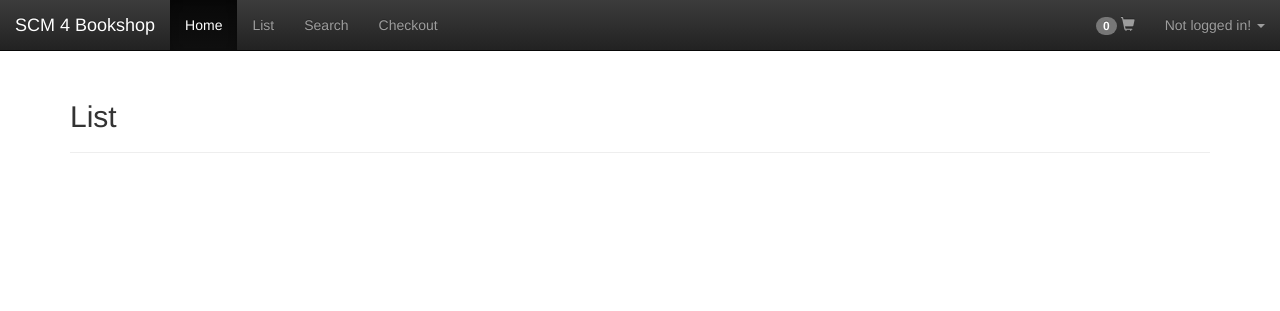
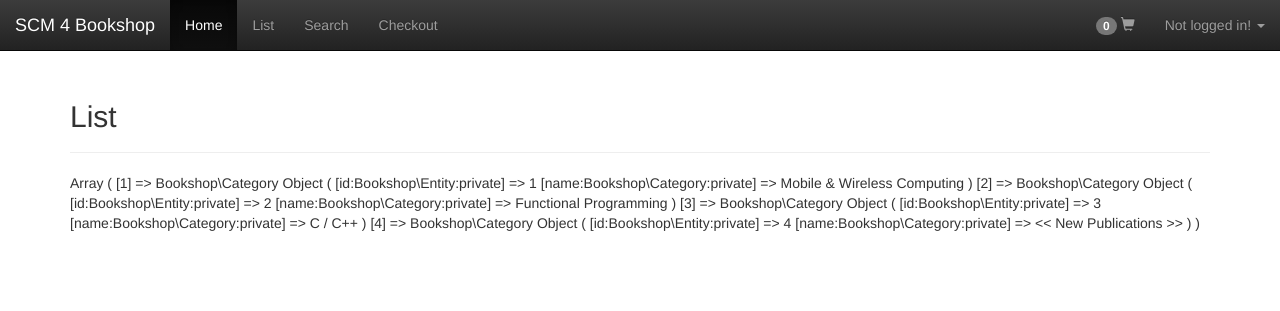
Before and after one commit to MFHias/SCR, a PHP site: page /index.php?view=list in a window 1280 px wide. Shown: the top 311 px of the page. Run offline with PHP 8.4, Linux system fonts and the light colour scheme.

Commit message:
BaseObject, Class-Loader etc

```diff
--- a/inc/bootstrap.php
+++ b/inc/bootstrap.php
@@ -2,6 +2,13 @@
 declare(strict_types=1);
 ini_set('display_errors', "1");
 error_reporting(E_ALL);
+
+spl_autoload_register(function ($class) {
+    $filename = __DIR__ . '/../lib/' . str_replace('\\', DIRECTORY_SEPARATOR, $class) . '.php';
+    if (file_exists($filename)) {
+        include($filename);
+    }
+});
 
 /**
  *
--- a/index.php
+++ b/index.php
@@ -1,18 +1,12 @@
 <?php
-ini_set('display_errors', 1);
-error_reporting(E_ALL);
-
+include_once("inc/bootstrap.php");
 include("views/partials/header.php");
 
 $default_view = "welcome";
 $view = $default_view;
-
-if (isset($_REQUEST['view'])) {
-  if (file_exists(__DIR__ . '/views/' . $_REQUEST['view'] . ".php")) {
-    $view = $_REQUEST['view'];
-  }
+if (isset($_REQUEST['view']) && file_exists(__DIR__ . '/views/' . $_REQUEST['view'] . '.php')) {
+      $view = $_REQUEST['view'];
 }
-
 include("views/" . $view . ".php");
 
 include("views/partials/footer.php");
--- /dev/null
+++ b/lib/Bookshop/Category.php
@@ -0,0 +1,18 @@
+<?php
+
+namespace Bookshop;
+
+class Category extends Entity {
+
+    private $name;
+
+    public function getName() {
+        return $this->name;
+    }
+
+    public function __construct(int $id, string $name) {
+        parent::__construct($id);
+        $this->name = $name;
+    }
+
+}
--- /dev/null
+++ b/lib/Bookshop/Entity.php
@@ -0,0 +1,18 @@
+<?php
+
+namespace Bookshop;
+
+
+class Entity {
+
+    private $id;
+
+    public function getId() {
+        return $this->id;
+    }
+
+    public function __construct(int $id) {
+        $this->id = intval($id);
+    }
+
+}
--- a/lib/Data/DataManager_mock.php
+++ b/lib/Data/DataManager_mock.php
@@ -2,7 +2,10 @@
 
 namespace Data;
 
-//use Bookshop\Category;
+// include('iDataManager.php');
+// include(__DIR__ . '/../Bookshop/Category.php');
+
+use Bookshop\Category;
 //use Bookshop\Book;
 //use Bookshop\User;
 //use Bookshop\PagingResult;
@@ -16,9 +19,7 @@ namespace Data;
  * @subpackage
  * @author     John Doe <jd@fbi.gov>
  */
-class DataManager
-//    implements IDataManager
-{
+class DataManager implements IDataManager {
 
 
     /**
@@ -31,10 +32,10 @@ class DataManager
         switch ($type) {
             case 'categories':
                 $data = [
-//                    1 => new Category(1, "Mobile & Wireless Computing"),
-//                    2 => new Category(2, "Functional Programming"),
-//                    3 => new Category(3, "C / C++"),
-//                    4 => new Category(4, "<< New Publications >>"),
+                    1 => new Category(1, "Mobile & Wireless Computing"),
+                    2 => new Category(2, "Functional Programming"),
+                    3 => new Category(3, "C / C++"),
+                    4 => new Category(4, "<< New Publications >>"),
                 ];
                 break;
             case 'books':
@@ -64,4 +65,10 @@ class DataManager
 
     // /mock data
 
+
+
+    public static function getCategories() : array {
+        return self::getMockData('categories');
+    }
+
 }
--- /dev/null
+++ b/lib/Data/iDataManager.php
@@ -0,0 +1,11 @@
+<?php
+
+namespace Data;
+
+interface IDataManager {
+    public static function getCategories() : array;
+//    public static function getBooksByCategory(int $categoryId) : array;
+//    public static function getUserById(int $userId);
+//    public static function getUserByUserName(string $userName);
+//    public static function createOrder(int $userId, array $bookIds, string $nameOnCard, string $cardNumber) : int;
+}
--- a/views/list.php
+++ b/views/list.php
@@ -1,3 +1,11 @@
 <div class="page-header">
-	<h2>List</h2>
+    <h2>List</h2>
 </div>
+
+<?php
+// todo: liste von kategorien ausgeben
+print_r(Data\DataManager::getCategories());
+
+$categories = Data\DataManager::getCategories();
+
+$categories[2]->getId();
```
Also changed, not shown: lib/Bookshop/BaseObject.php (added, +24 -0 lines).
